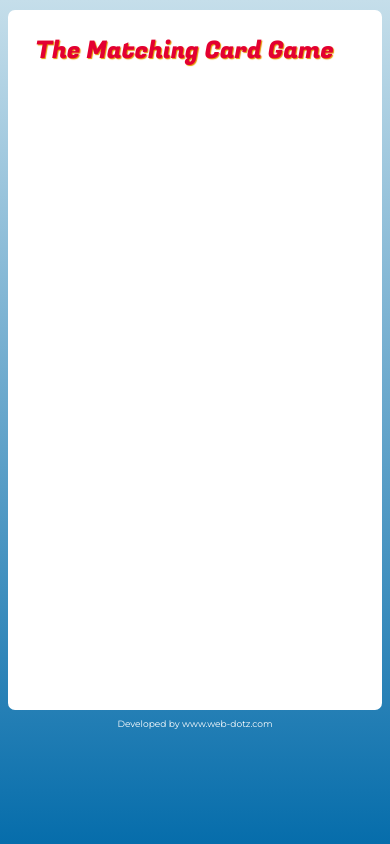
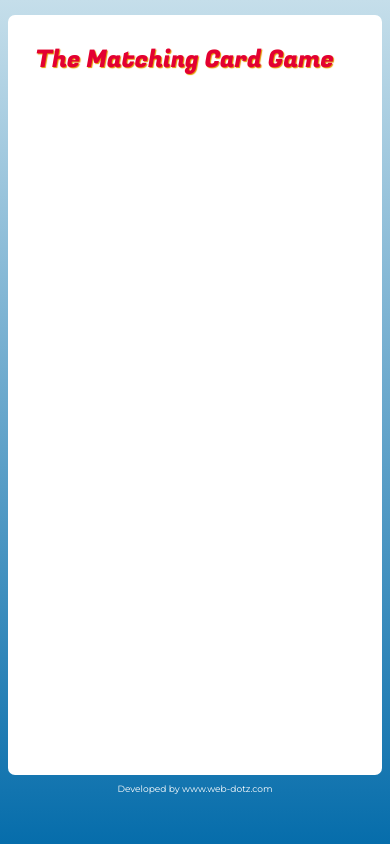
Before and after one commit to mustafaghayyur/matchingCardGame, a PHP site: page / in a window 390 px wide. Run offline with PHP 8.4, Linux system fonts and the light colour scheme; some libraries are stand-ins or nearby versions.

Commit message:
game tested on mobile

```diff
--- a/index.html
+++ b/index.html
@@ -21,5 +21,5 @@
   		<h4 class="credits">Developed by www.web-dotz.com</h4>
     </div>
   </body>
-  <script src="/bundle.js"></script>
+  <script type="text/javascript" src="bundle.js"></script>
 </html>
--- a/style/styles.css
+++ b/style/styles.css
@@ -402,6 +397,42 @@ h1.name{
  * Mobile Responsive styling
  */
 @media only screen and (max-width: 768px) {
+	html{
+		background: none !important;
+		-webkit-background-size:
+		-moz-background-size: cover;
+		-o-background-size: cover;
+		background-size: auto;
+		filter: none; /* IE6-9 */
+		height: initial;
+		margin: initial;
+		background-repeat: repeat;
+		background-attachment: scroll;
+	    background-color: #066dab;
+	}
+	body {
+	    font: 52.5%/0.8 'Montserrat', Tahoma, Verdana, sans-serif;
+	    color: #000000;
+	    text-align:center;
+
+	    filter: progid:DXImageTransform.Microsoft.gradient( startColorstr='#c5deea', endColorstr='#066dab',GradientType=0 ); /* IE6-9 */
+	    background-color: #066dab; /* Old browsers */
+	    background: -moz-linear-gradient(top,  #c5deea 0%, #8abbd7 31%, #066dab 100%); /* FF3.6+ */
+	    background: -webkit-gradient(linear, left top, left bottom, color-stop(0%,#c5deea), color-stop(31%,#8abbd7), color-stop(100%,#066dab)); /* Chrome,Safari4+ */
+	    background: -webkit-linear-gradient(top,  #c5deea 0%,#8abbd7 31%,#066dab 100%); /* Chrome10+,Safari5.1+ */
+	    background: -o-linear-gradient(top,  #c5deea 0%,#8abbd7 31%,#066dab 100%); /* Opera 11.10+ */
+	    background: -ms-linear-gradient(top,  #c5deea 0%,#8abbd7 31%,#066dab 100%); /* IE10+ */
+	    background: linear-gradient(to bottom,  #c5deea 0%,#8abbd7 31%,#066dab 100%); /* W3C */
+	    -webkit-background-size: cover;
+	    -moz-background-size: cover;
+	    -o-background-size: cover;
+	    background-size: cover;
+	    background-repeat: no-repeat;
+	    background-attachment: fixed;
+	    height: 100%;
+	    margin: -10px 0 0;
+	}
+
 	h1.name{
 	    position: relative;
 	    top: initial;
@@ -419,20 +450,22 @@ h1.name{
 	    margin-left:auto;
 	    margin-right:auto;
 	    background-color: #FFFFFF;
-	    margin-top: 10px;
+	    margin-top: 25px;
 	    margin-bottom: 10px;
 	    -webkit-border-radius: 7px 7px 7px 7px;
 	    border-radius: 7px 7px 7px 7px;
-	    height: 100%;
-	    min-height: 700px;
-	    overflow: scroll;
+	    height: auto;
+	    min-height: 760px;
+	    overflow: visible;
+	    display: block;
 	}
 
 	#content{
 		width:96%;
-		padding: 3% 2%;
+		padding: 4% 2%;
 		position: relative;
 		height: 100%;
+		display: block;
 	}
 
 	#footer{
```
Also changed, not shown: other parts of style/styles.css (+14 -12 lines), README.md.
